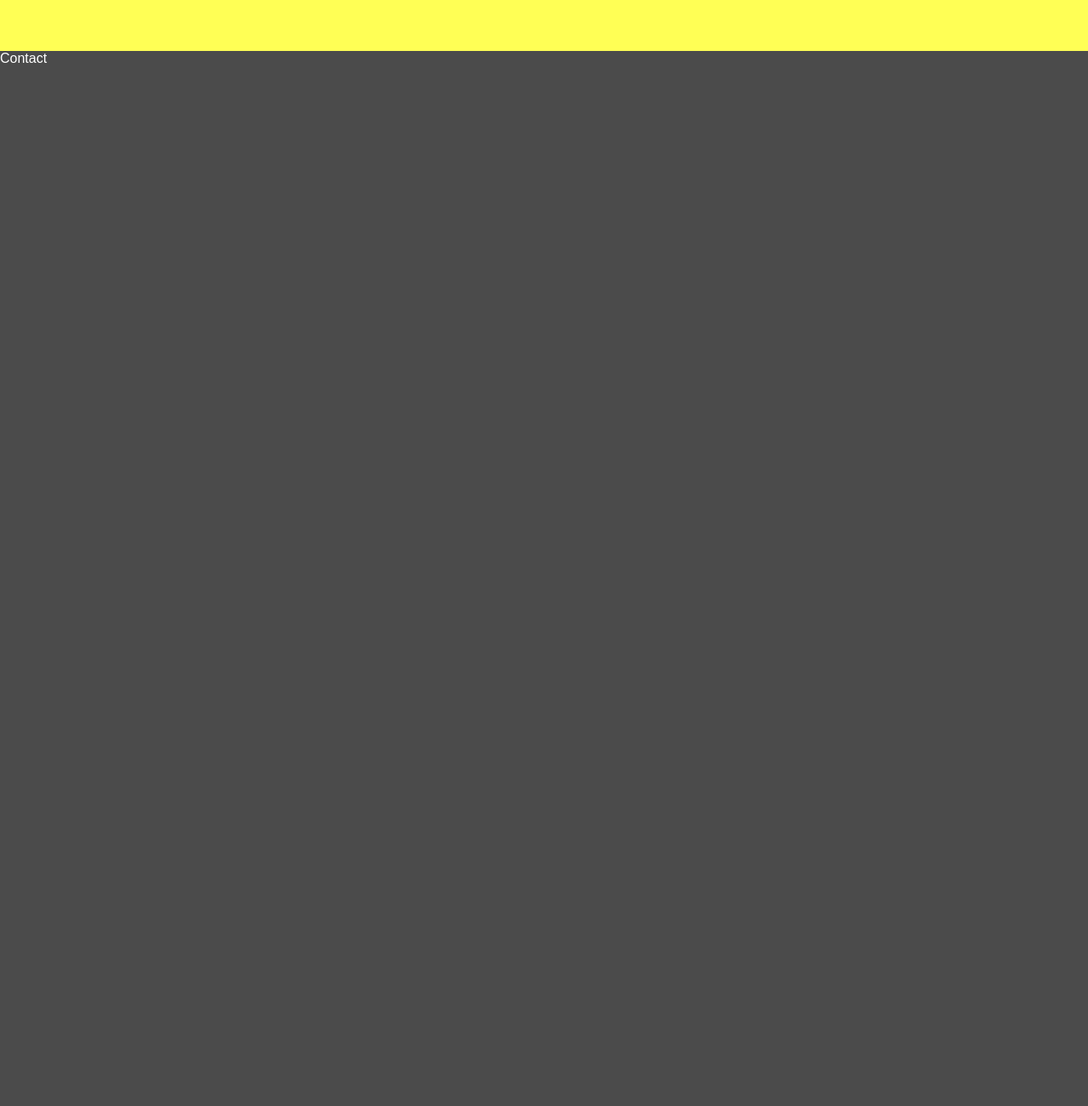
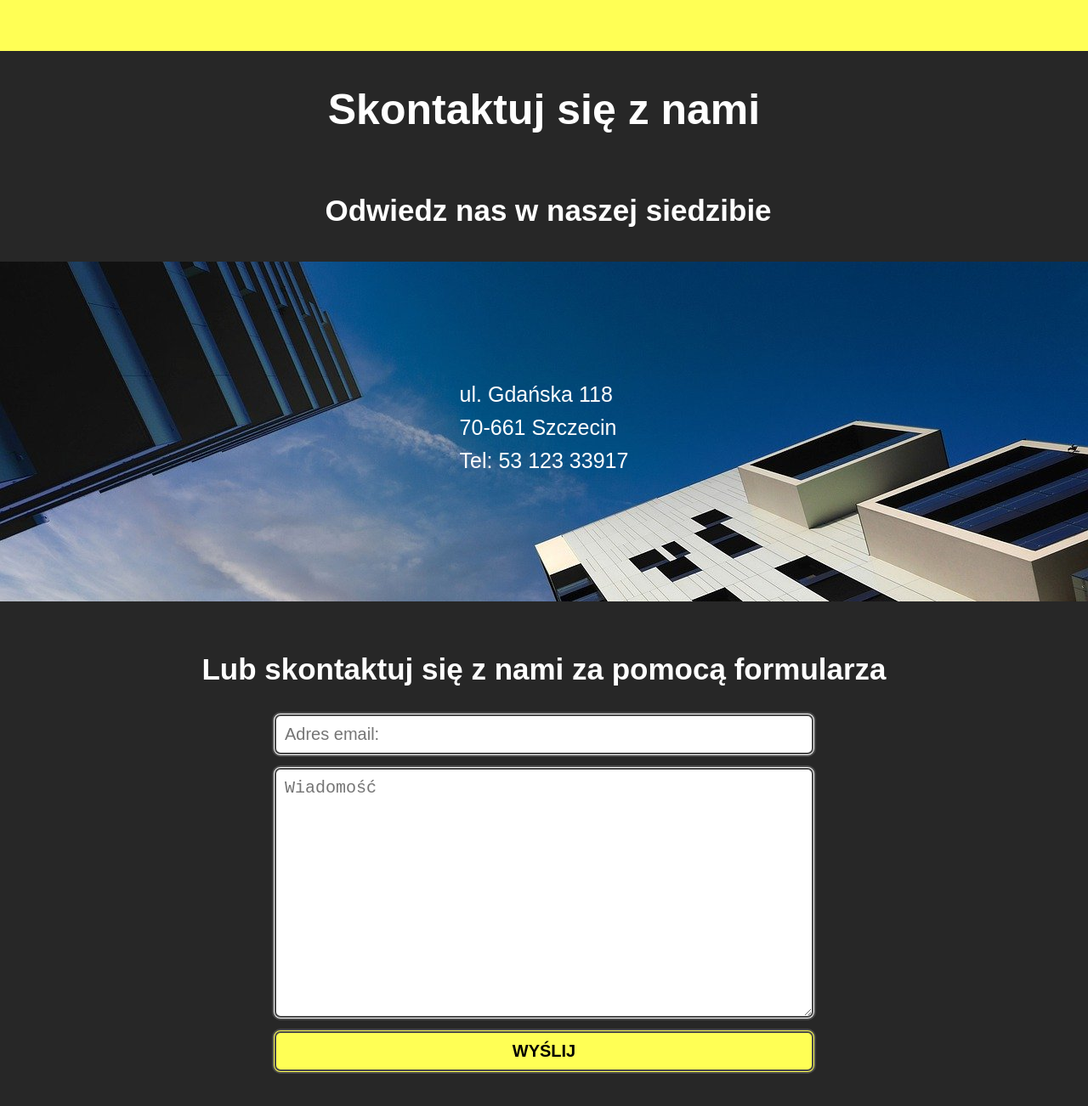
Before and after one commit to WieslawC/furniture-store-spa, a React (Create React App) app: page /contact in a window 1280 px wide. Shown: the part 740-2042 px from the top of the page at 85% size. Before the commit the page ends 818 px from the top, so only its background shows below. Built offline with nearby package versions, Linux system fonts and the light colour scheme.

Commit message:
Added  whole contact page with controled form

```diff
--- a/src/components/pages/Bathroom.js
+++ b/src/components/pages/Bathroom.js
@@ -1,7 +1,13 @@
 import React from "react";
+import "../../styles/Bathroom.scss";
 
 const Bathroom = () => {
-  return <p>Bathroom</p>;
+  return (
+    <div className="mainBathroom">
+      <h4>Bathroom is not yet finished</h4>
+      <div></div>
+    </div>
+  );
 };
 
 export default Bathroom;
--- a/src/components/pages/Contact.js
+++ b/src/components/pages/Contact.js
@@ -1,7 +1,64 @@
-import React from "react";
+import { React, Component } from "react";
+import "../../styles/Contact.scss";
 
-const Contact = () => {
-  return <p>Contact</p>;
-};
+class Contact extends Component {
+  state = {
+    email: "",
+    message: "",
+  };
+
+  handleFormValidation(event) {
+    event.preventDefault();
+    alert("Wiadomość została wysłana");
+  }
+
+  handleInputChange = (event) => {
+    this.setState({
+      [event.target.name]: event.target.value,
+    });
+  };
+
+  render() {
+    return (
+      <div className="mainContact">
+        <h4>Skontaktuj się z nami</h4>
+        <section className="contactLocaly">
+          <h5>Odwiedz nas w naszej siedzibie</h5>
+          <div className="office">
+            <div className="info">
+              <p>ul. Gdańska 118</p>
+              <p>70-661 Szczecin</p>
+              <p>Tel: 53 123 33917</p>
+            </div>
+            <div className="imageContainer">
+              <div className="image"></div>
+            </div>
+          </div>
+        </section>
+        <section className="contactRemotely">
+          <h5>Lub skontaktuj się z nami za pomocą formularza</h5>
+          <form>
+            <input
+              className="inputEmail"
+              type="text"
+              name="email"
+              placeholder="Adres email:"
+              value={this.state.email}
+              onChange={this.handleInputChange}
+            />
+            <textarea
+              className="inputTextarea"
+              placeholder="Wiadomość"
+              name="message"
+              value={this.state.message}
+              onChange={this.handleInputChange}
+            ></textarea>
+            <button onClick={this.handleFormValidation}>Wyślij</button>
+          </form>
+        </section>
+      </div>
+    );
+  }
+}
 
 export default Contact;
--- a/src/components/pages/Livingroom.js
+++ b/src/components/pages/Livingroom.js
@@ -1,7 +1,13 @@
 import React from "react";
+import "../../styles/Livingroom.scss";
 
 const Livingroom = () => {
-  return <p>Livingroom</p>;
+  return (
+    <div className="mainLivingroom">
+      <h4>Livingroom is not yet finished</h4>
+      <div></div>
+    </div>
+  );
 };
 
 export default Livingroom;
--- a/src/styles/App.css
+++ b/src/styles/App.css
@@ -12,6 +12,6 @@ body {
   position: relative;
   max-width: 1920px;
   margin: 0 auto;
-  background-color: rgb(75, 75, 75);
+  background-color: rgb(39, 39, 39);
   color: white;
 }
--- /dev/null
+++ b/src/styles/Bathroom.scss
@@ -0,0 +1,7 @@
+.mainBathroom {
+  height: 100vh;
+  h4 {
+    font-size: 40px;
+    text-align: center;
+  }
+}
--- /dev/null
+++ b/src/styles/Contact.scss
@@ -0,0 +1,107 @@
+@media only screen and (min-width: 240px) {
+  .mainContact {
+    h4 {
+      font-size: 30px;
+      text-align: center;
+      padding: 30px 10px;
+    }
+    .contactLocaly {
+      h5 {
+        font-size: 25px;
+        text-align: left;
+        padding-left: 10px;
+        margin-bottom: 10px;
+      }
+      .office {
+        position: relative;
+        .info {
+          position: absolute;
+          top: 50%;
+          left: 50%;
+          transform: translate(-50%, -50%);
+          font-size: 25px;
+          z-index: 2;
+          p {
+            margin-bottom: 10px;
+          }
+        }
+        .imageContainer {
+          overflow: hidden;
+          width: 100%;
+          height: 50vh;
+          .image {
+            background-image: url(../img/contact/architecture-5999913_1280.jpg);
+            background-position: center;
+            background-size: cover;
+            width: 100%;
+            height: 100%;
+            filter: brightness(50%);
+            transition: 10s;
+            &:hover {
+              transform: scale(1.2);
+            }
+          }
+        }
+      }
+    }
+    .contactRemotely {
+      h5 {
+        font-size: 25px;
+        padding: 20px 10px;
+        text-align: left;
+      }
+      form {
+        display: flex;
+        flex-direction: column;
+        .inputEmail,
+        .inputTextarea,
+        button {
+          width: 100%;
+          font-size: 20px;
+          padding: 10px;
+          margin-bottom: 10px;
+          border-radius: 10px;
+          border: 5px double rgb(73, 73, 73);
+        }
+        .inputTextarea {
+          height: 300px;
+        }
+        button {
+          background-color: #ff5;
+          text-transform: uppercase;
+          font-weight: bold;
+        }
+      }
+    }
+  }
+}
+
+@media only screen and (min-width: 992px) {
+  .mainContact {
+    h4 {
+      font-size: 50px;
+      padding: 40px 10px;
+    }
+    .contactLocaly {
+      h5 {
+        font-size: 35px;
+        text-align: center;
+        margin-top: 30px;
+        margin-bottom: 40px;
+      }
+    }
+    .contactRemotely {
+      margin-top: 40px;
+      margin-bottom: 40px;
+      h5 {
+        font-size: 35px;
+        text-align: center;
+        margin-bottom: 10px;
+      }
+      form {
+        width: 50%;
+        margin: 0 auto;
+      }
+    }
+  }
+}
--- a/src/styles/Header.scss
+++ b/src/styles/Header.scss
@@ -76,8 +76,8 @@
       background: rgb(39, 39, 39);
       background: linear-gradient(
         90deg,
-        rgba(39, 39, 39, 1) 0%,
-        rgba(161, 161, 161, 1) 100%
+        rgba(39, 39, 39, 1) 40%,
+        rgb(104, 104, 104) 100%
       );
       transition: 0.5s ease;
       z-index: 3;
--- /dev/null
+++ b/src/styles/Livingroom.scss
@@ -0,0 +1,7 @@
+.mainLivingroom {
+  height: 100vh;
+  h4 {
+    font-size: 40px;
+    text-align: center;
+  }
+}
```
Also changed, not shown: src/img/contact/architecture-5999913_1280.jpg (added).
